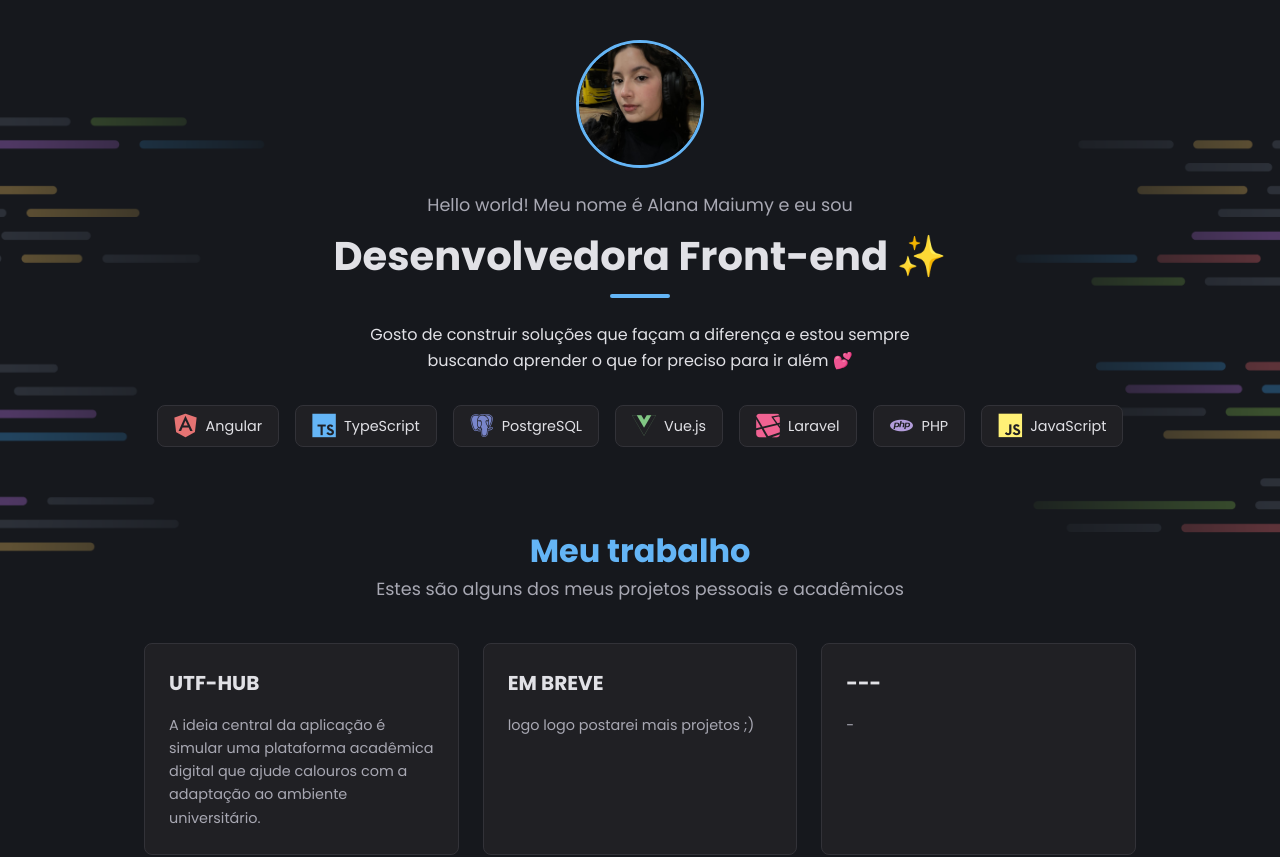
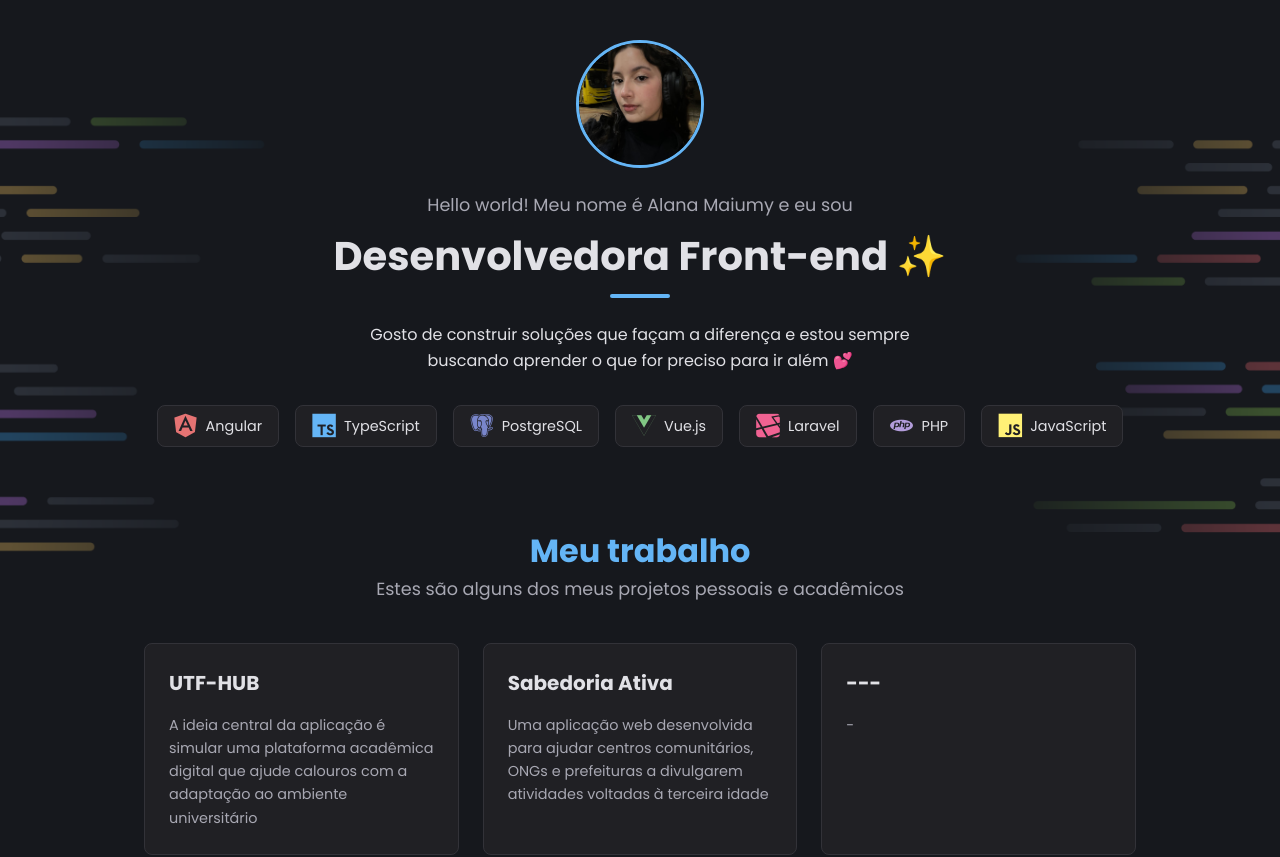
Before and after one commit to lanamaiumy/portfolio, an Angular app: page / in a window 1280 px wide. Shown: the top 857 px of the page. Built offline with nearby package versions, Linux system fonts and the light colour scheme.

Commit message:
refactor(cards): novo projeto incluso :)

```diff
--- a/src/app/app.component.ts
+++ b/src/app/app.component.ts
@@ -22,12 +22,16 @@ export class AppComponent {
   projects = [
      {
       title: 'UTF-HUB',
-      description: 'A ideia central da aplicação é simular uma plataforma acadêmica digital que ajude calouros com a adaptação ao ambiente universitário.',
+      description: 'A ideia central da aplicação é simular uma plataforma acadêmica digital que ajude calouros com a adaptação ao ambiente universitário',
       previewImage: '../assets/tela-utfhub.png',
       siteUrl: 'https://utf-hub.netlify.app/',
       githubUrl: 'https://github.com/lanamaiumy/utf-hub/tree/main'
     },
-    { title: 'EM BREVE', description: 'logo logo postarei mais projetos ;)'},
+    { title: 'Sabedoria Ativa',
+      description: 'Uma aplicação web desenvolvida para ajudar centros comunitários, ONGs e prefeituras a divulgarem atividades voltadas à terceira idade',
+      previewImage: '',
+      siteUrl: '',
+      githubUrl: 'https://github.com/lanamaiumy/sabedoriaativa'},
     { title: '---', description: '-'},
     { title: '---', description: '-'},
     { title: '---', description: '-'},
```
